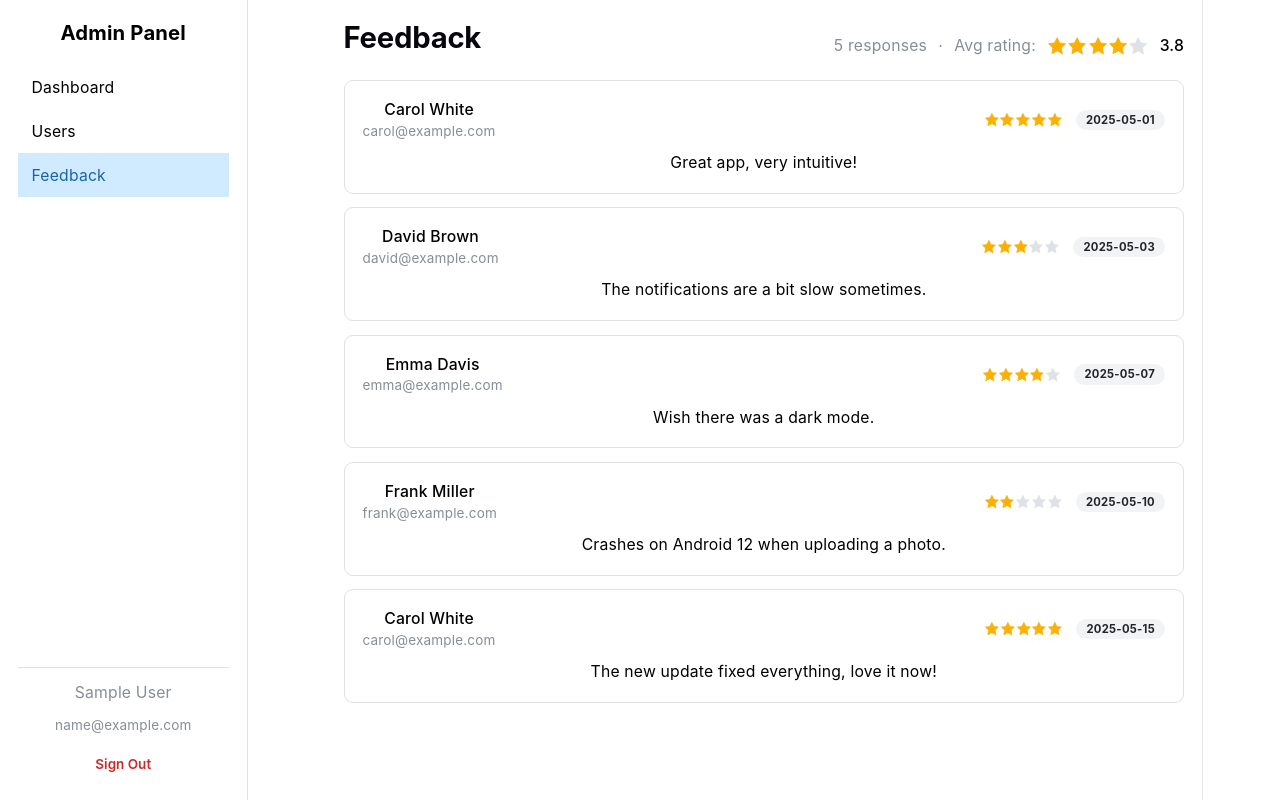
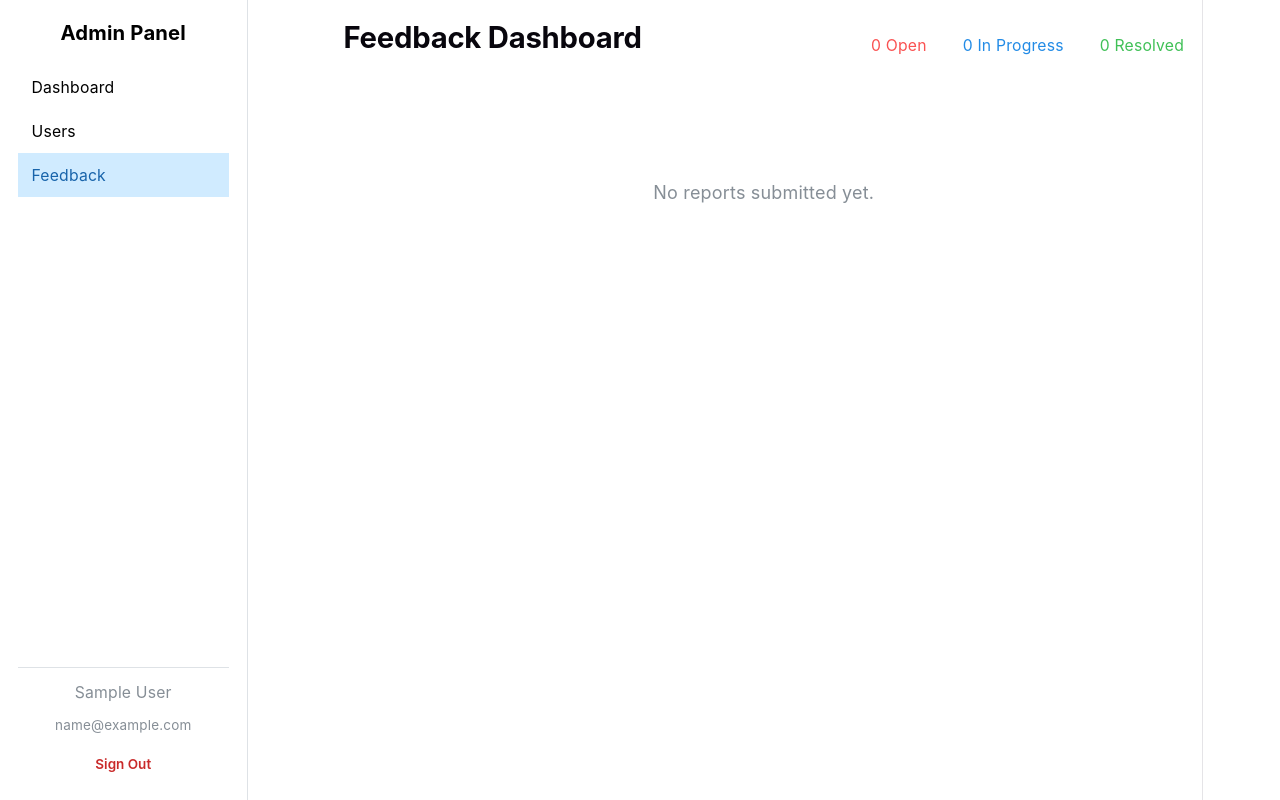
Before and after one commit to AlparslanSemiz/rate-my-professor, a React (Vite) app in the folder admin-web/: page /feedback in a window 1280 px wide. Built offline with nearby package versions, Linux system fonts and the light colour scheme; sample sign-in values are in the browser's storage.

Commit message:
feauture: feedback dashboard is made for bug reporting dashboard

```diff
--- a/admin-web/src/api/feedback.ts
+++ b/admin-web/src/api/feedback.ts
@@ -1,21 +1,23 @@
-export interface Feedback {
+export type Severity = 'Low' | 'Medium' | 'High' | 'Critical'
+export type ReportStatus = 'Open' | 'In Progress' | 'Resolved'
+
+export interface BugReport {
   id: number
-  userName: string
-  userEmail: string
-  message: string
-  rating: 1 | 2 | 3 | 4 | 5
-  submittedAt: string
+  title: string
+  description: string
+  severity: Severity
+  status: ReportStatus
+  reportedBy: string
+  reportedAt: string
 }
 
-const MOCK_FEEDBACK: Feedback[] = [
-  { id: 1, userName: 'Carol White',  userEmail: 'carol@example.com',  message: 'Great app, very intuitive!',                      rating: 5, submittedAt: '2025-05-01' },
-  { id: 2, userName: 'David Brown',  userEmail: 'david@example.com',  message: 'The notifications are a bit slow sometimes.',      rating: 3, submittedAt: '2025-05-03' },
-  { id: 3, userName: 'Emma Davis',   userEmail: 'emma@example.com',   message: 'Wish there was a dark mode.',                     rating: 4, submittedAt: '2025-05-07' },
-  { id: 4, userName: 'Frank Miller', userEmail: 'frank@example.com',  message: 'Crashes on Android 12 when uploading a photo.',   rating: 2, submittedAt: '2025-05-10' },
-  { id: 5, userName: 'Carol White',  userEmail: 'carol@example.com',  message: 'The new update fixed everything, love it now!',   rating: 5, submittedAt: '2025-05-15' },
-]
+const MOCK_REPORTS: BugReport[] = []
 
-export async function getFeedback(): Promise<Feedback[]> {
+export async function getReports(): Promise<BugReport[]> {
   await new Promise((r) => setTimeout(r, 400))
-  return MOCK_FEEDBACK
+  return MOCK_REPORTS
 }
+
+export async function updateReportStatus(_id: number, _status: ReportStatus): Promise<void> {
+  await new Promise((r) => setTimeout(r, 300))
+}
--- a/admin-web/src/pages/Feedback.tsx
+++ b/admin-web/src/pages/Feedback.tsx
@@ -1,52 +1,97 @@
 import { useEffect, useState } from 'react'
-import { Title, Card, Group, Text, Badge, Stack, Loader, Center, Rating } from '@mantine/core'
-import { getFeedback, type Feedback } from '../api/feedback'
+import { Title, Card, Group, Text, Badge, Stack, Loader, Center, Button, Select } from '@mantine/core'
+import { getReports, updateReportStatus, type BugReport, type ReportStatus } from '../api/feedback'
+
+const severityColor: Record<string, string> = {
+  Low: 'gray',
+  Medium: 'yellow',
+  High: 'orange',
+  Critical: 'red',
+}
+
+const statusColor: Record<string, string> = {
+  Open: 'red',
+  'In Progress': 'blue',
+  Resolved: 'green',
+}
 
 export default function FeedbackPage() {
-  const [items, setItems] = useState<Feedback[]>([])
+  const [reports, setReports] = useState<BugReport[]>([])
   const [loading, setLoading] = useState(true)
 
   useEffect(() => {
-    getFeedback().then((data) => {
-      setItems(data)
+    getReports().then((data) => {
+      setReports(data)
       setLoading(false)
     })
   }, [])
 
+  async function handleStatusChange(id: number, status: ReportStatus) {
+    await updateReportStatus(id, status)
+    setReports((prev) =>
+      prev.map((r) => (r.id === id ? { ...r, status } : r))
+    )
+  }
+
   if (loading) return <Center h={200}><Loader /></Center>
 
-  const avgRating = items.reduce((sum, f) => sum + f.rating, 0) / items.length
+  const open = reports.filter((r) => r.status === 'Open').length
+  const inProgress = reports.filter((r) => r.status === 'In Progress').length
+  const resolved = reports.filter((r) => r.status === 'Resolved').length
 
   return (
     <>
       <Group justify="space-between" mb="lg" align="flex-end">
-        <Title order={2}>Feedback</Title>
-        <Group gap="xs">
-          <Text size="sm" c="dimmed">{items.length} responses</Text>
-          <Text size="sm" c="dimmed">·</Text>
-          <Text size="sm" c="dimmed">Avg rating:</Text>
-          <Rating value={avgRating} fractions={2} readOnly size="sm" />
-          <Text size="sm" fw={500}>{avgRating.toFixed(1)}</Text>
+        <Title order={2}>Feedback Dashboard</Title>
+        <Group gap="xl">
+          <Text size="sm" c="red">{open} Open</Text>
+          <Text size="sm" c="blue">{inProgress} In Progress</Text>
+          <Text size="sm" c="green">{resolved} Resolved</Text>
         </Group>
       </Group>
 
+      {reports.length === 0 ? (
+        <Center h={200}>
+          <Text c="dimmed">No reports submitted yet.</Text>
+        </Center>
+      ) : (
         <Stack gap="sm">
-        {items.map((item) => (
-          <Card key={item.id} withBorder radius="md" p="md">
+          {reports.map((report) => (
+            <Card key={report.id} withBorder radius="md" p="md">
               <Group justify="space-between" mb="xs">
-              <div>
-                <Text fw={500} size="sm">{item.userName}</Text>
-                <Text size="xs" c="dimmed">{item.userEmail}</Text>
-              </div>
-              <Group gap="sm">
-                <Rating value={item.rating} readOnly size="xs" />
-                <Badge variant="light" color="gray" size="sm">{item.submittedAt}</Badge>
+                <Group gap="xs">
+                  <Badge color={severityColor[report.severity]} variant="filled" size="sm">
+                    {report.severity}
+                  </Badge>
+                  <Badge color={statusColor[report.status]} variant="light" size="sm">
+                    {report.status}
+                  </Badge>
+                </Group>
+                <Text size="xs" c="dimmed">{report.reportedAt}</Text>
+              </Group>
+
+              <Text fw={600} mb={4}>{report.title}</Text>
+              <Text size="sm" c="dimmed" mb="md">{report.description}</Text>
+
+              <Group justify="space-between" align="center">
+                <Text size="xs" c="dimmed">Reported by {report.reportedBy}</Text>
+                <Group gap="xs">
+                  <Select
+                    size="xs"
+                    w={130}
+                    value={report.status}
+                    data={['Open', 'In Progress', 'Resolved']}
+                    onChange={(val) => val && handleStatusChange(report.id, val as ReportStatus)}
+                  />
+                  <Button size="xs" variant="light">
+                    Report
+                  </Button>
                 </Group>
               </Group>
-            <Text size="sm">{item.message}</Text>
             </Card>
           ))}
         </Stack>
+      )}
     </>
   )
 }
```
Lines whose indentation alone changed are shown as unchanged.
